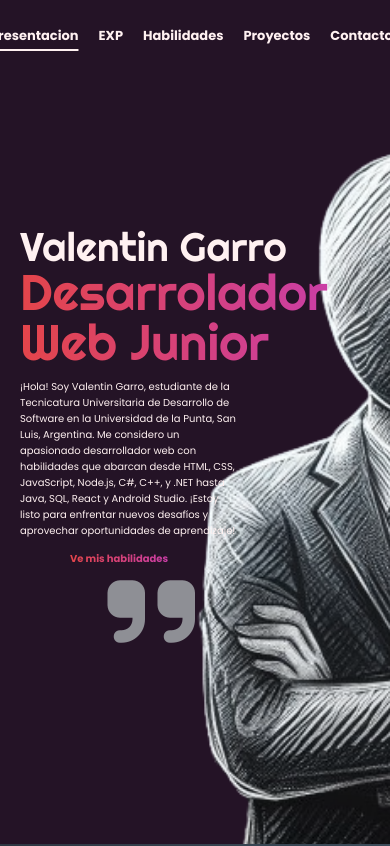
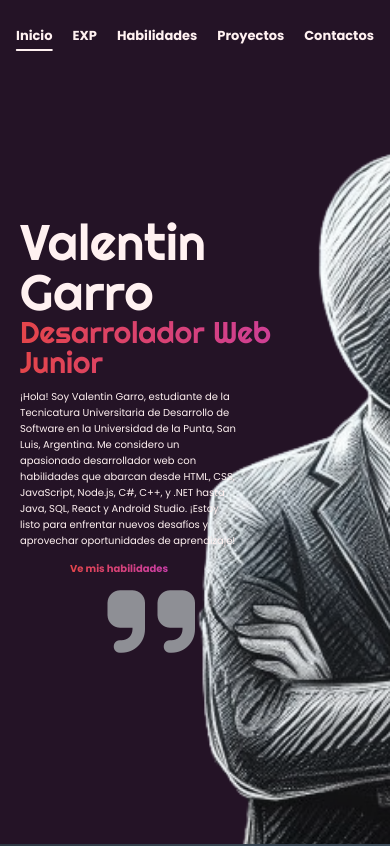
Before and after one commit to NelsonValentinGarroDadan/Portafolio, a React (Create React App) app in the folder portafolio/: page / in a window 390 px wide. Shown: the top 846 px of the page. Built offline with nearby package versions, Linux system fonts and the light colour scheme; a web font is replaced by a local one.

Commit message:
ultimos retoques seccion exp

```diff
--- a/portafolio/src/Componentes/EXP.jsx
+++ b/portafolio/src/Componentes/EXP.jsx
@@ -10,7 +10,7 @@ function EXP (){
           job: "Bachiller en Informática",
           company: "Colegio Nº40 'Héroes de Malvinas'",
           des:
-            "Me gradué en el Bachiller Orientado a la Informática, con sólidos conocimientos en los fundamentos de la programación. Durante este período, adquirí un enfoque práctico en el lenguaje de programación C#.",
+            "Me gradué en el Bachiller Orientado a la Informática, con sólidos conocimientos en los fundamentos de la programación. Durante este período, adquirí un enfoque práctico en el lenguaje de programación C# y C++.",
         },
         {
           time: "2021",
--- a/portafolio/src/Componentes/Header.jsx
+++ b/portafolio/src/Componentes/Header.jsx
@@ -4,7 +4,7 @@ import Link from "./Link";
 function Header(){
     const [links, setLinks] = useState(
         [
-            {"name": "Presentacion", "active" : true},
+            {"name": "Inicio", "active" : true},
             {"name": "EXP" ,"active": false},
             {"name":"Habilidades" , "active" : false},
             {"name":"Proyectos" , "active" : false},
--- a/portafolio/src/Componentes/Presentacion.jsx
+++ b/portafolio/src/Componentes/Presentacion.jsx
@@ -2,7 +2,7 @@ import React from "react";
 import '../Estilos/Presentacion.css'
 function Presentacion (){
     return(
-        <section className="tab" id="Presentacion" >
+        <section className="tab" id="Inicio" >
             <div className="container">
                 <div className="avatar">
                     <img src='/Imagenes/avatar_sinbg.png'  alt=""/>
--- a/portafolio/src/Estilos/Presentacion.css
+++ b/portafolio/src/Estilos/Presentacion.css
@@ -1,16 +1,16 @@
-#Presentacion{
+#Inicio{
     background-color: var(--color-violeta-oscuro );
 }
-#Presentacion .avatar{
+#Inicio .avatar{
     text-align: right;
     height: 100%;
 }
-#Presentacion .avatar img{
+#Inicio .avatar img{
     height: 100%;
     filter: saturate(0.5);
     width: auto;
 }
-#Presentacion .content{
+#Inicio .content{
     position: absolute;
     top: 50%;
     transform: translateY(-50%);
@@ -18,8 +18,8 @@
     width: 500px;
     max-width: 80%;
 }
-#Presentacion .content .name,
-#Presentacion .content .job{
+#Inicio .content .name,
+#Inicio .content .job{
     font-size: 5em;
     font-family: Righteous;
     line-height: 1em;
@@ -32,15 +32,15 @@
     -webkit-text-fill-color: transparent;
     -webkit-background-clip: text;
 }
-#Presentacion .content .des{
+#Inicio .content .des{
  margin-top: 1.2em;
  width: 70%;
 }
-#Presentacion .content a{
+#Inicio .content a{
     margin: 1.2em 0 0 5em ;
     position: relative;
 }
-#Presentacion .content a::after{
+#Inicio .content a::after{
  position: absolute;
  content: "";
  height: 100%;
@@ -54,11 +54,11 @@
  border-radius: 3em;
  border: .1em solid transparent;
 }
-#Presentacion .content a:hover::after{
+#Inicio .content a:hover::after{
     border-color: var(--color-azul-claro);
 
 }
-#Presentacion .content i{
+#Inicio .content i{
     font-size: 10em;
     color: var(--color-azul-claro);
     position: absolute;
@@ -67,7 +67,7 @@
     transform: translate(100%,-5%);
 }
 @media screen and (max-width: 991px) {
-    #Presentacion .avatar img{
+    #Inicio .avatar img{
         transform: translateX(200px);
     }
 }
@@ -75,16 +75,19 @@
     body{
         font-size: 10px;
     }
-    #Presentacion .avatar img{
+    #Inicio .avatar img{
         transform: none;
     }
-    #Presentacion .content{
+    #Inicio .content{
         left: 20px;
     }
-    #Presentacion .content .name{
-        font-size: 4em;
+    #Inicio .content .name{
+        font-size: 5em;
     }
-    #Presentacion .content i{
+    #Inicio .content .job{
+        font-size: 3em;
+    }
+    #Inicio .content i{
         position: unset;
     }
 }
```
